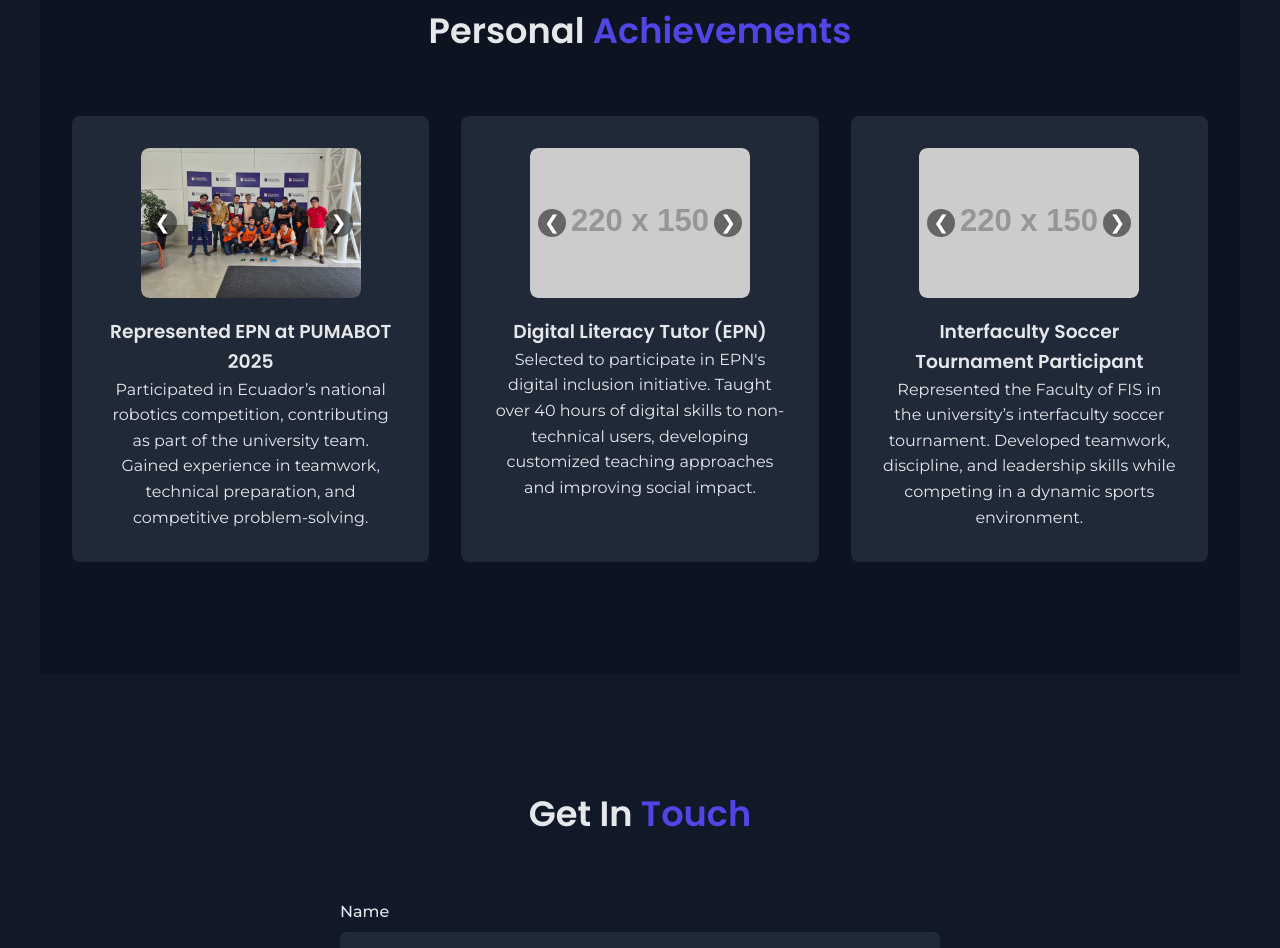
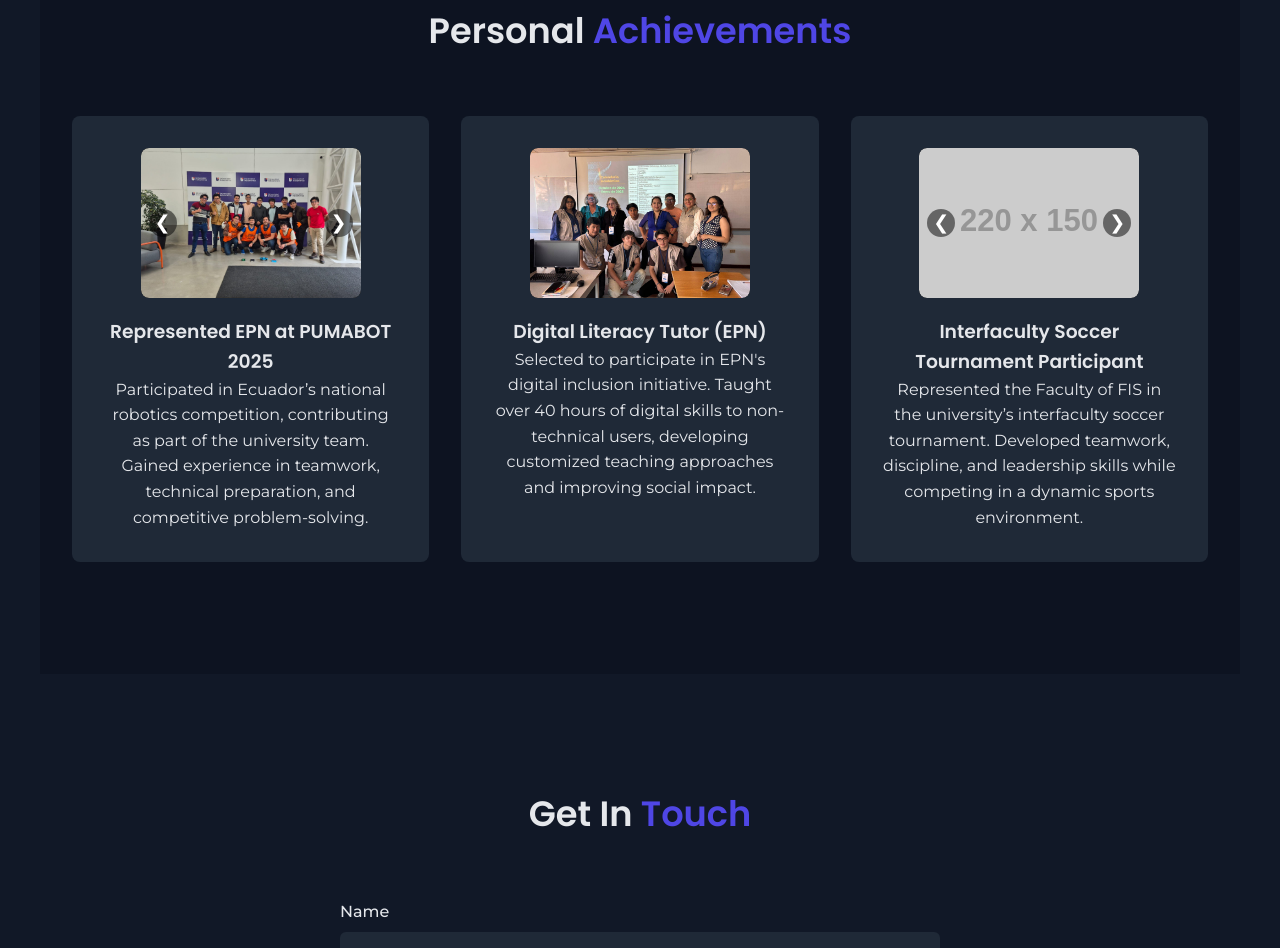
Before and after one commit to Harry-GNS/PersonalPage, a plain HTML site: page Veamos2.html in a window 1280 px wide. Shown: the part 5014-5962 px from the top of the page. Drawn offline with Linux system fonts and the light colour scheme; placeholder pictures from the web are drawn by us.

Commit message:
Refactor code structure for improved readability and maintainability

```diff
--- a/Veamos2.html
+++ b/Veamos2.html
@@ -849,10 +849,8 @@ I’m focused on developing both my technical and personal skills every day.</p>
         </div>
         <div class="achieve-card">
             <div class="achieve-slider">
-                <img src="https://via.placeholder.com/220x150?text=Tutor+EPN" alt="Digital Literacy Tutor" class="achieve-img active">
-                <img src="https://via.placeholder.com/220x150?text=Clase+Digital" alt="Digital Class" class="achieve-img">
-                <button class="achieve-prev" onclick="moveAchieveSlide(-1, this)">&#10094;</button>
-                <button class="achieve-next" onclick="moveAchieveSlide(1, this)">&#10095;</button>
+                <img src="Media/digital_portada.jpg" alt="Digital Literacy Tutor" class="achieve-img active">
+                <!-- Solo una imagen, sin botones de navegación -->
             </div>
             <h3>Digital Literacy Tutor (EPN)</h3>
             <p>
```
Also changed, not shown: Media/digital_portada.jpg (added).
